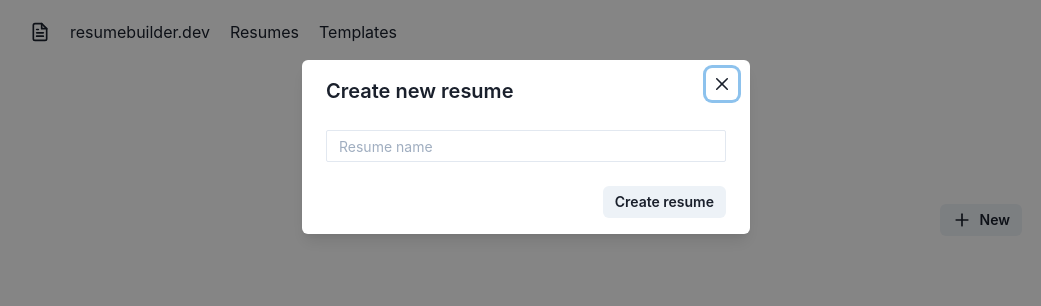
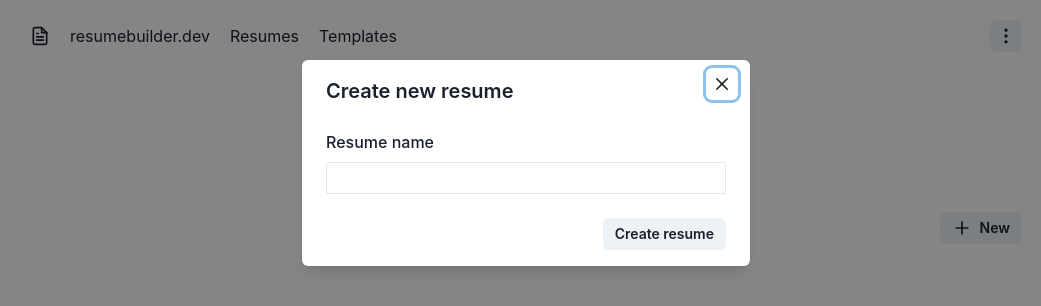
Before and after one commit to malcodeman/resumebuilder.dev, a Next.js app: page / in a window 1280 px wide. Both pictures are taken after a click on the button "New". Shown: the top 306 px of the page, without its empty margins (114-1155 px from the left). Built offline with nearby package versions, Linux system fonts and the light colour scheme.

Commit message:
Adds dark theme

```diff
--- a/components/Header.tsx
+++ b/components/Header.tsx
@@ -1,17 +1,58 @@
-import { Text, Flex, Box, Container } from "@chakra-ui/react";
+import {
+  Text,
+  Flex,
+  Box,
+  Container,
+  Popover,
+  PopoverTrigger,
+  IconButton,
+  PopoverContent,
+  PopoverBody,
+  FormControl,
+  FormLabel,
+  Switch,
+  useColorMode,
+} from "@chakra-ui/react";
+import { MoreVertical } from "react-feather";
 
 import Logo from "./Logo";
 
 function Header() {
+  const { colorMode, toggleColorMode } = useColorMode();
+
+  console.log("colorMode - ", colorMode);
+
   return (
     <Box as="header" padding="20px 0">
       <Container maxW="container.lg">
-        <Flex as="nav">
-          <Logo />
-          <Text ml="20px" mr="20px">
-            Resumes
-          </Text>
-          <Text mr="20px">Templates</Text>
+        <Flex as="nav" justifyContent="space-between">
+          <Flex alignItems="center">
+            <Logo />
+            <Text ml="20px" mr="20px">
+              Resumes
+            </Text>
+            <Text mr="20px">Templates</Text>
+          </Flex>
+          <Popover>
+            <PopoverTrigger>
+              <IconButton
+                size="sm"
+                aria-label="More options"
+                icon={<MoreVertical size={20} />}
+              />
+            </PopoverTrigger>
+            <PopoverContent width="unset">
+              <PopoverBody>
+                <FormControl display="flex" alignItems="center">
+                  <FormLabel mb="0">Dark mode</FormLabel>
+                  <Switch
+                    isChecked={colorMode === "dark"}
+                    onChange={toggleColorMode}
+                  />
+                </FormControl>
+              </PopoverBody>
+            </PopoverContent>
+          </Popover>
         </Flex>
       </Container>
     </Box>
--- a/components/NewResumeModal.tsx
+++ b/components/NewResumeModal.tsx
@@ -9,6 +9,8 @@ import {
   ModalFooter,
   Button,
   Input,
+  FormControl,
+  FormLabel,
 } from "@chakra-ui/react";
 import { useForm } from "react-hook-form";
 
@@ -36,11 +38,10 @@ function NewResumeModal(props: props) {
         <ModalCloseButton />
         <ModalBody>
           <form onSubmit={handleSubmit(onSubmit)}>
-            <Input
-              size="sm"
-              placeholder="Resume name"
-              {...register("name", { required: true })}
-            />
+            <FormControl>
+              <FormLabel>Resume name</FormLabel>
+              <Input size="sm" {...register("name", { required: true })} />
+            </FormControl>
           </form>
         </ModalBody>
         <ModalFooter>
--- a/lib/utils.ts
+++ b/lib/utils.ts
@@ -1,4 +1,4 @@
-import { resume } from "../types";
+import { Resume } from "../types";
 
 const defaultResume = {
   id: "",
@@ -8,7 +8,7 @@ const defaultResume = {
 
 function getStorageResume(id: string | string[]) {
   try {
-    const resumes: resume[] = JSON.parse(localStorage.getItem("resumes")) || [];
+    const resumes: Resume[] = JSON.parse(localStorage.getItem("resumes")) || [];
     const data = resumes.find((item) => item.id === id) || defaultResume;
 
     return data;
@@ -19,14 +19,14 @@ function getStorageResume(id: string | string[]) {
 
 function getStorageResumes() {
   try {
-    const resumes: resume[] = JSON.parse(localStorage.getItem("resumes")) || [];
+    const resumes: Resume[] = JSON.parse(localStorage.getItem("resumes")) || [];
     return resumes;
   } catch {
     return [];
   }
 }
 
-function setStorageResumes(resumes: resume[]) {
+function setStorageResumes(resumes: Resume[]) {
   try {
     const value = JSON.stringify(resumes);
     localStorage.setItem("resumes", value);
--- a/pages/[id].tsx
+++ b/pages/[id].tsx
@@ -12,7 +12,7 @@ import SkillsSection from "../components/SkillsSection";
 import EditableName from "../components/EditableName";
 
 import utils from "../lib/utils";
-import { resume } from "../types";
+import { Resume } from "../types";
 
 const defaultResume = {
   id: "",
@@ -23,7 +23,7 @@ const defaultResume = {
 function Builder() {
   const router = useRouter();
   const { id } = router.query;
-  const [resume, setResume] = React.useState<resume>(defaultResume);
+  const [resume, setResume] = React.useState<Resume>(defaultResume);
 
   React.useEffect(() => {
     if (id) {
--- a/pages/_document.tsx
+++ b/pages/_document.tsx
@@ -1,40 +1,9 @@
-import Document, {
-  Html,
-  Head,
-  Main,
-  NextScript,
-  DocumentContext,
-} from "next/document";
-import { ServerStyleSheet } from "styled-components";
+import Document, { Html, Head, Main, NextScript } from "next/document";
+import { ColorModeScript } from "@chakra-ui/react";
+
+import theme from "../theme";
 
 class MyDocument extends Document {
-  static async getInitialProps(ctx: DocumentContext) {
-    const sheet = new ServerStyleSheet();
-    const originalRenderPage = ctx.renderPage;
-
-    try {
-      ctx.renderPage = () =>
-        originalRenderPage({
-          enhanceApp: (App) => (props) =>
-            sheet.collectStyles(<App {...props} />),
-        });
-
-      const initialProps = await Document.getInitialProps(ctx);
-
-      return {
-        ...initialProps,
-        styles: (
-          <>
-            {initialProps.styles}
-            {sheet.getStyleElement()}
-          </>
-        ),
-      };
-    } finally {
-      sheet.seal();
-    }
-  }
-
   render() {
     return (
       <Html>
@@ -51,6 +20,7 @@ class MyDocument extends Document {
           <meta property="og:image" content="opengraph.png"></meta>
         </Head>
         <body>
+          <ColorModeScript initialColorMode={theme.config.initialColorMode} />
           <Main />
           <div id="root" />
           <NextScript />
--- a/pages/index.tsx
+++ b/pages/index.tsx
@@ -16,11 +16,11 @@ import NewResumeModal from "../components/NewResumeModal";
 import ResumeItem from "../components/ResumeItem";
 
 import utils from "../lib/utils";
-import { resume } from "../types";
+import { Resume } from "../types";
 
 function Home() {
   const { isOpen, onOpen, onClose } = useDisclosure();
-  const [resumes, setResumes] = React.useState<resume[]>(
+  const [resumes, setResumes] = React.useState<Resume[]>(
     utils.getStorageResumes()
   );
 
--- /dev/null
+++ b/theme.ts
@@ -0,0 +1,11 @@
+import { extendTheme } from "@chakra-ui/react";
+
+import { ChakraThemeConfig } from "./types";
+
+const config: ChakraThemeConfig = {
+  initialColorMode: "light",
+  useSystemColorMode: false,
+};
+const theme = extendTheme({ config });
+
+export default theme;
```
Also changed, not shown: types/index.ts (+8 -2 lines).
